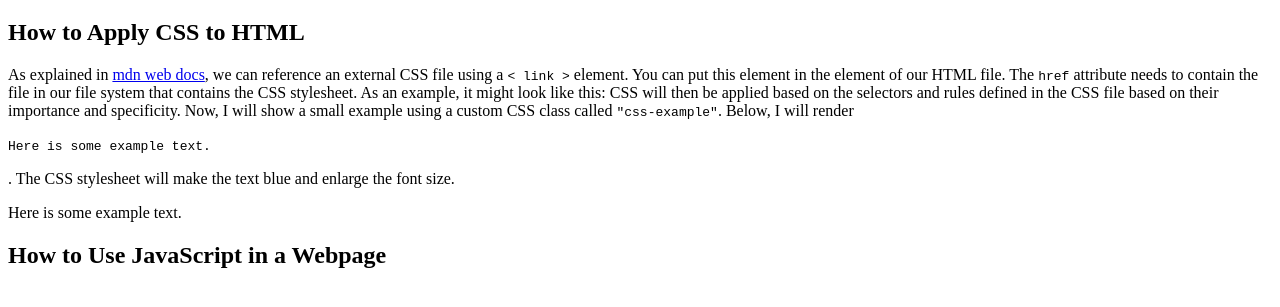
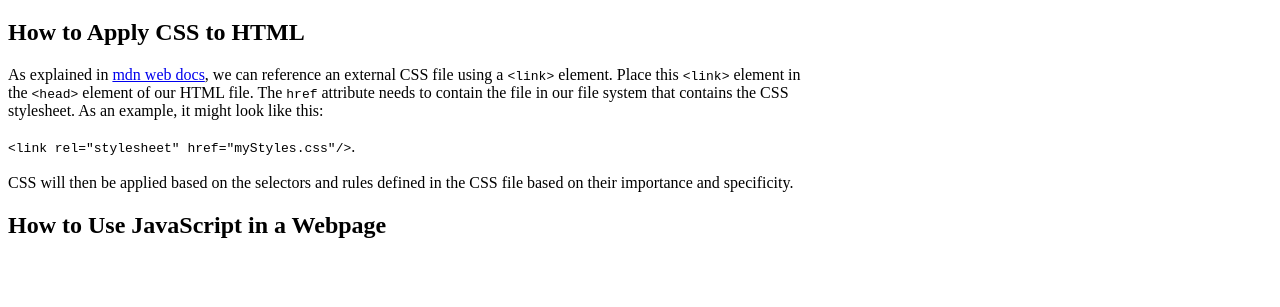
Before and after one commit to Jus1927/assignment-5-repo, a website: page index.html in a window 1280 px wide. Shown: the part 61-368 px from the top of the page. Drawn offline with Linux system fonts and the light colour scheme.

Commit message:
Update <p> element answer CSS question

```diff
--- a/index.html
+++ b/index.html
@@ -13,27 +13,23 @@
     <h1>Assignment 5 </h1>
 
     <h2 class="css-question">How to Apply CSS to HTML</h2>
-    <p class="css-question">
+    <p class="css-question" style="width: 800px">
         As explained in
         <a href="https://developer.mozilla.org/en-US/docs/Learn/CSS/First_steps/How_CSS_is_structured">mdn web docs</a>,
-        we can reference an external CSS file using a <code>&lt link &gt</code> element.
+        we can reference an external CSS file using a <code>&ltlink&gt</code> element.
 
-        You can put this <code><link></code> element in the <code><head></head></code> element of our HTML file.
+        Place this <code>&ltlink&gt</code> element in the <code>&lthead&gt</code> element of our HTML file.
 
         The <code>href</code> attribute needs to contain the file in our file system that contains the CSS stylesheet.
 
         As an example, it might look like this:
 
-        <code> <link rel="stylesheet" href="myStyles.css" /> </code>
+        <br></br>
+        <code>&ltlink rel="stylesheet" href="myStyles.css"/&gt</code>.
+        <br></br>
 
-        CSS will then be applied based on the selectors and rules defined in the CSS file based on their importance and specificity.
-
-        Now, I will show a small example using a custom CSS class called <code>"css-example"</code>.
-
-        Below, I will render <code><p class="css-example">Here is some example text.</p></code>.
-        The CSS stylesheet will make the text blue and enlarge the font size.
-
-        <p class="css-example">Here is some example text.</p>
+        CSS will then be applied based on the selectors and rules defined in the CSS file
+        based on their importance and specificity.
     </p>
 
     <h2 class="js-question">How to Use JavaScript in a Webpage</h2>
```
